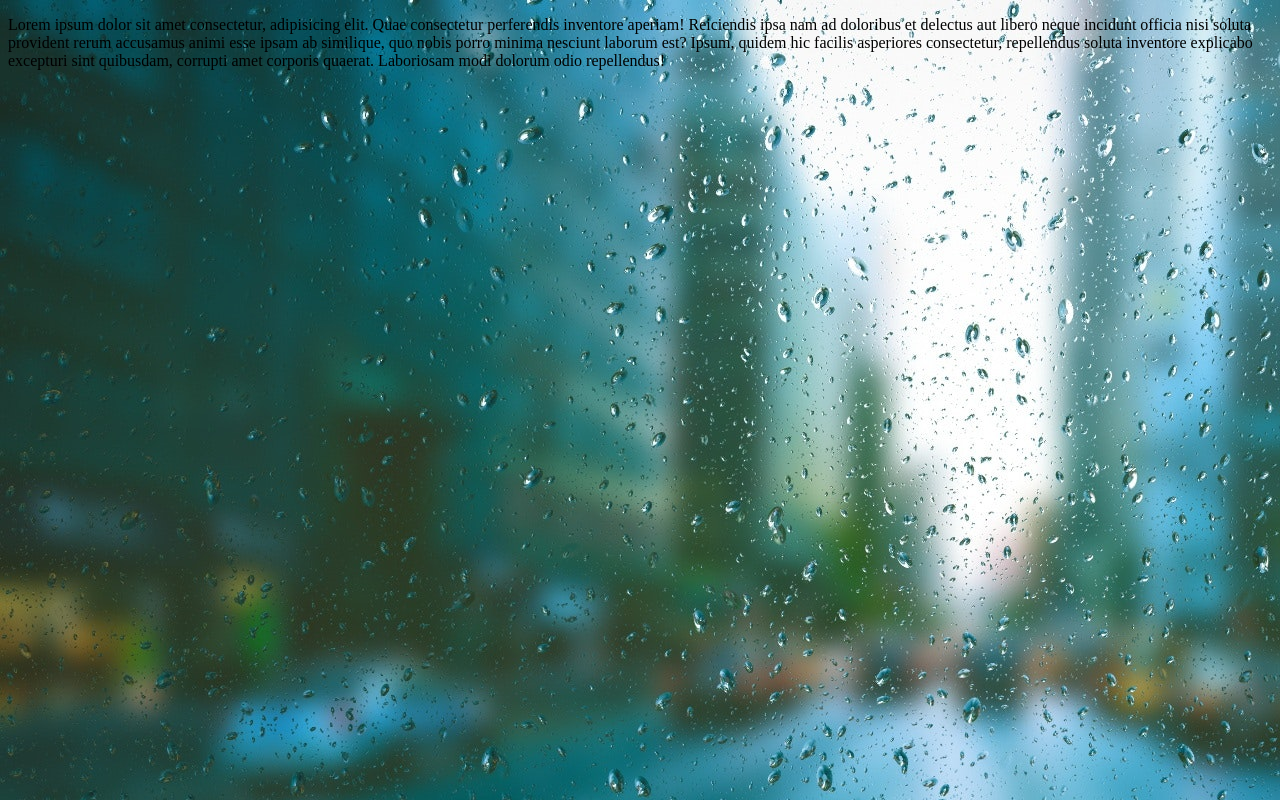
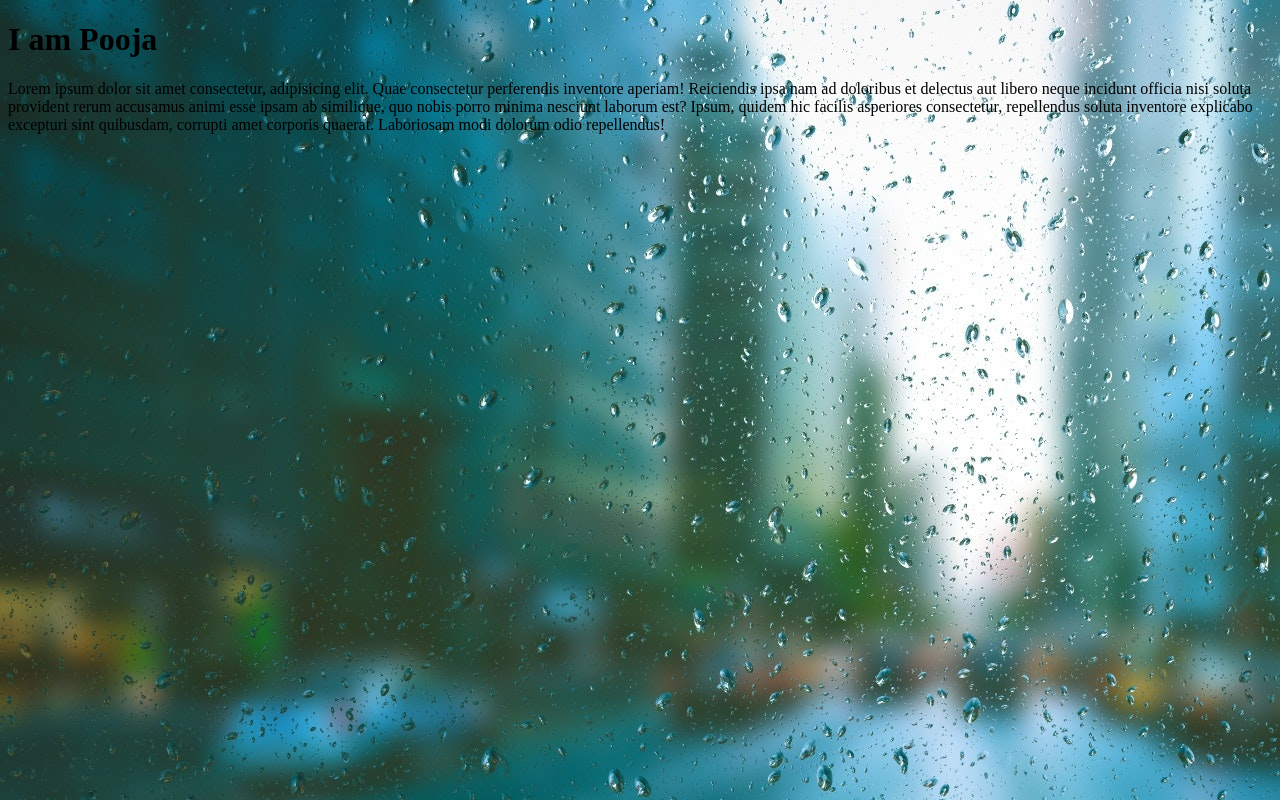
Before and after one commit to P00JA610/project.web, a plain HTML site: page index.html in a window 1280 px wide. Drawn offline with Linux system fonts and the light colour scheme.

Commit message:
Changed HTML

```diff
--- a/index.html
+++ b/index.html
@@ -10,6 +10,7 @@
 </head>
 
 <body>
+    <h1>I am Pooja</h1>
     <p>Lorem ipsum dolor sit amet consectetur, adipisicing elit. Quae consectetur perferendis inventore aperiam!
         Reiciendis ipsa nam ad doloribus et delectus aut libero neque incidunt officia nisi soluta provident rerum
         accusamus animi esse ipsam ab similique, quo nobis porro minima nesciunt laborum est? Ipsum, quidem hic facilis
```
